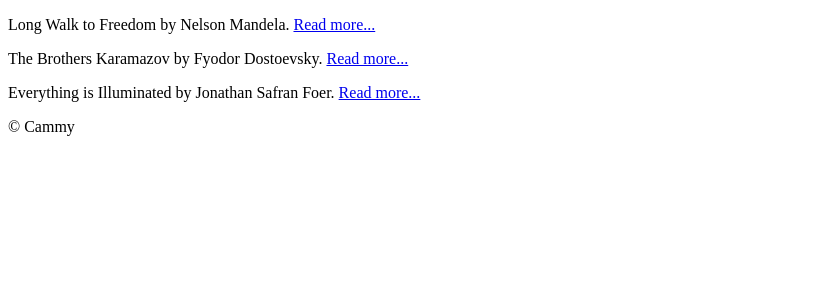
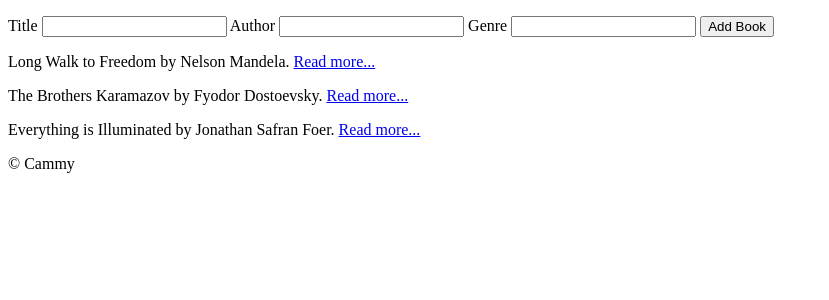
Before and after one commit to cjsarab/flask_library_books, a Flask app: page /books in a window 1280 px wide. Shown: the part 26-326 px from the top of the page, without its empty margins (0-829 px from the left). Run offline with Flask 2, Linux system fonts and the light colour scheme.

Commit message:
Added way to add book

```diff
--- a/controllers/controller.py
+++ b/controllers/controller.py
@@ -1,3 +1,4 @@
+import re
 from flask import render_template, request
 from app import app
 from models.book import Book
@@ -11,3 +12,15 @@ def index():
 def book(index):
     book = books[int(index)]
     return render_template('book.html', book=book)
+
+@app.route('/books', methods = ['POST'])
+def add_book():
+    book_title = request.form['title']
+    book_author = request.form['author']
+    book_genre = request.form['genre']
+
+    new_book = Book(book_title, book_author, book_genre)
+
+    add_new_book(new_book)
+
+    return render_template('index.html', books = books)
--- a/models/book_list.py
+++ b/models/book_list.py
@@ -6,8 +6,8 @@ book3 = Book("Everything is Illuminated", "Jonathan Safran Foer", "Novel")
 
 books = [book1, book2, book3]
 
-# def add_new_book(book):
-#     books.append(book)
+def add_new_book(book):
+    books.append(book)
 
-# def remove_book(book):
-#     books.remove(book)
+def remove_book(book):
+    books.remove(book)
--- a/templates/book.html
+++ b/templates/book.html
@@ -6,7 +6,6 @@
 <p>
     {{ book.title }} was written by {{ book.author }}.
 </p>
-<br>
 <p>
     The genre is {{ book.genre }}
 </p>
--- a/templates/index.html
+++ b/templates/index.html
@@ -1,6 +1,22 @@
 {% extends "base.html" %}
 
 {% block content %}
+
+    <div>
+        <form action="/books" method="post">
+
+            <label for="title">Title</label>
+            <input type="text" name="title" id="title">
+
+            <label for="author">Author</label>
+            <input type="text" name="author" id="author">
+
+            <label for="genre">Genre</label>
+            <input type="text" name="genre" id="genre">
+
+            <input type="submit" value="Add Book">
+        </form>
+    </div>
 
     {% for book in books %}
     <p>
```
